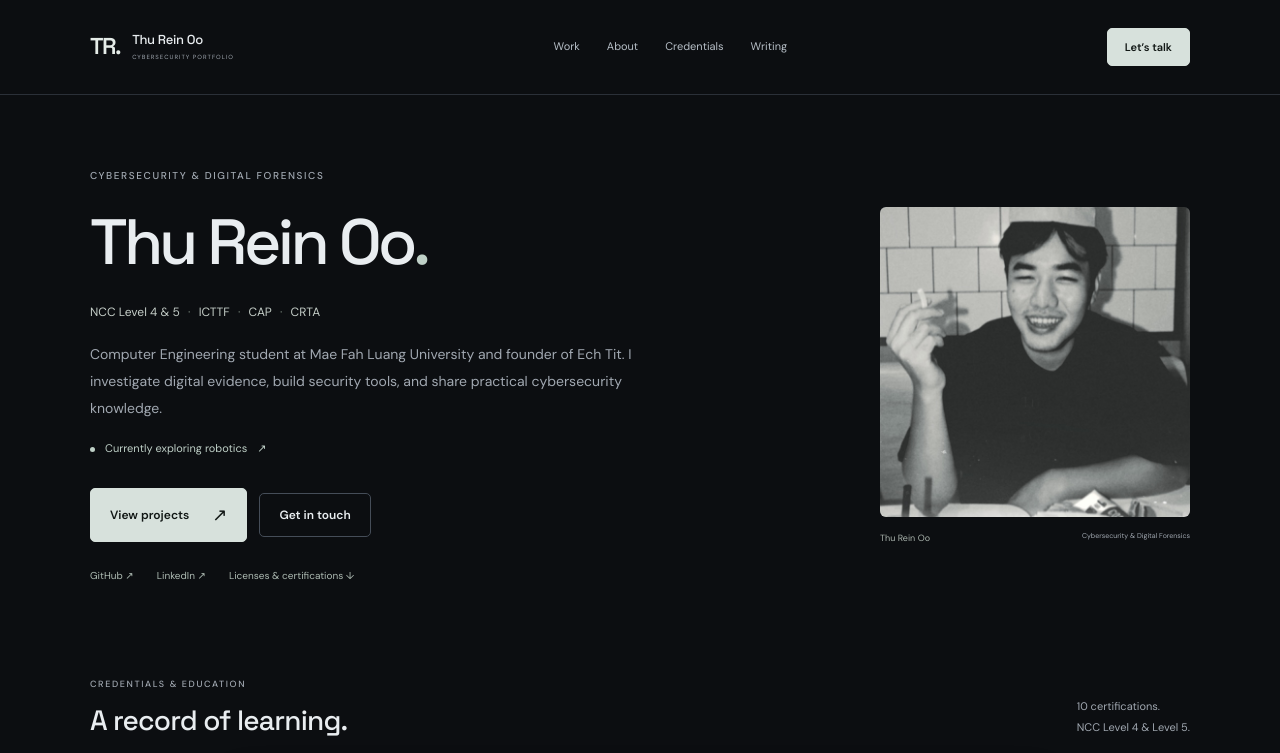
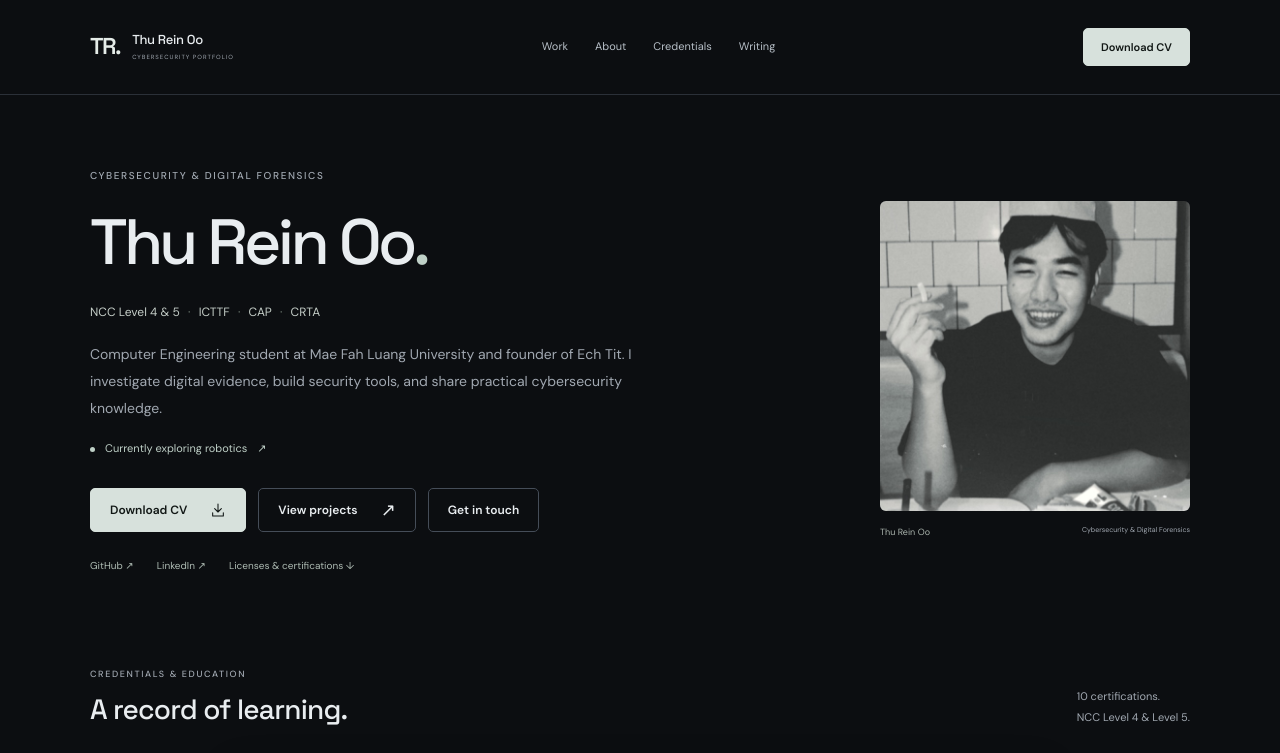
Before and after one commit to thurein2003/Portfolio, a website: page index.html in a window 1280 px wide. Shown: the top 753 px of the page. Drawn offline with Linux system fonts and the light colour scheme.

Commit message:
Add prominent recruiter CV download buttons

```diff
--- a/assets/style.css
+++ b/assets/style.css
@@ -302,8 +302,12 @@ summary:focus-visible {
 .hero-actions {
   display: flex;
   align-items: center;
+  flex-wrap: wrap;
   gap: 12px;
   margin-top: 28px;
+}
+.hero-actions .button > span {
+  line-height: 1;
 }
 .hero-links {
   display: flex;
--- a/index.html
+++ b/index.html
@@ -90,6 +90,9 @@
       <symbol id="i-arrow" viewBox="0 0 24 24">
         <path d="M5 19 19 5M5 5h14v14" />
       </symbol>
+      <symbol id="i-download" viewBox="0 0 24 24">
+        <path d="M12 3v12m-5-5 5 5 5-5M4 16v5h16v-5" />
+      </symbol>
       <symbol id="i-mail" viewBox="0 0 24 24">
         <rect x="2" y="4" width="20" height="16" rx="2" />
         <path d="m2 6 10 7L22 6" />
@@ -120,10 +123,14 @@
           <a href="#work">Work</a><a href="#about">About</a
           ><a href="#credentials">Credentials</a><a href="#notes">Writing</a>
         </nav>
-        <a class="button button-small header-contact" href="#contact"
-          >Let’s talk
+        <a
+          class="button button-small header-contact cv-download"
+          href="./assets/docs/Thu-Rein-Oo-CV.pdf"
+          download="Thu_Rein_Oo_CV.pdf"
+          aria-label="Download CV as a PDF"
+          >Download CV
           <svg class="icon" aria-hidden="true">
-            <use href="#i-arrow"></use></svg></a
+            <use href="#i-download"></use></svg></a
         ><button
           class="menu-toggle"
           aria-expanded="false"
@@ -163,7 +170,15 @@
             <span aria-hidden="true">↗</span></a
           >
           <div class="hero-actions">
-            <a class="button" href="#work"
+            <a
+              class="button cv-download"
+              href="./assets/docs/Thu-Rein-Oo-CV.pdf"
+              download="Thu_Rein_Oo_CV.pdf"
+              aria-label="Download CV as a PDF"
+              >Download CV
+              <svg class="icon" aria-hidden="true">
+                <use href="#i-download"></use></svg></a
+            ><a class="button button-outline" href="#work"
               >View projects <span aria-hidden="true">↗</span></a
             ><a class="button button-outline" href="#contact">Get in touch</a>
           </div>
--- a/scripts/serve.mjs
+++ b/scripts/serve.mjs
@@ -12,6 +12,7 @@ const types = {
   ".jpg": "image/jpeg",
   ".jpeg": "image/jpeg",
   ".png": "image/png",
+  ".pdf": "application/pdf",
   ".woff2": "font/woff2",
   ".txt": "text/plain; charset=utf-8",
 };
```
Also changed, not shown: README.md, 1 other file.
